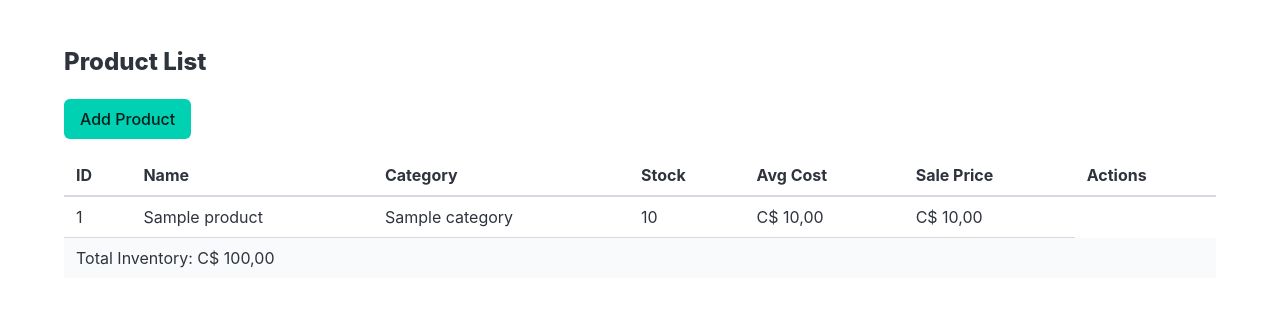
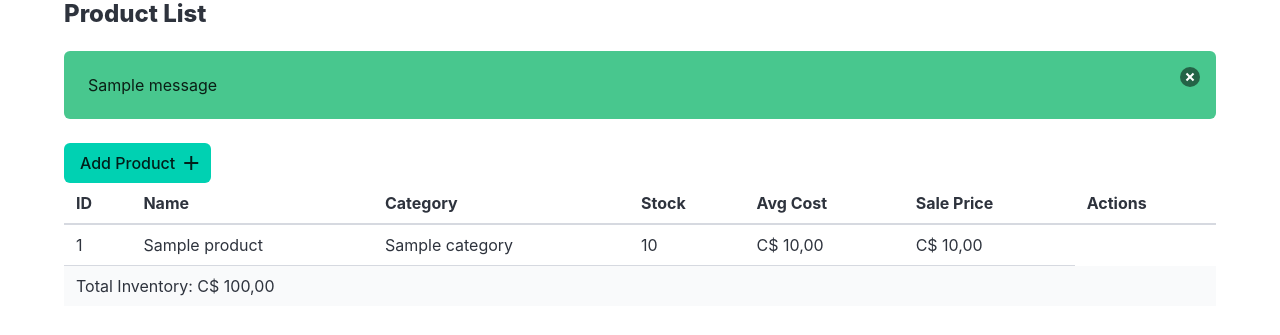
Before and after one commit to DeybisMelendez/mi-stock, a Django app: page / in a window 1280 px wide. Shown: the top 335 px of the page. Run offline with Django 5.2, Linux system fonts and the light colour scheme; tables that the repository leaves empty hold one stand-in row (values such as "Sample post"); one stand-in notice (Sample message) is shown.

Commit message:
agregado html

```diff
--- a/stock/views.py
+++ b/stock/views.py
@@ -1,5 +1,7 @@
-from django.shortcuts import render, redirect, get_object_or_404
+from django.shortcuts import render, redirect
+from django.views.decorators.http import require_http_methods
 from .models import Product, Purchase, Sale
+from django.contrib import messages
 
 # ---------- PRODUCT VIEWS ----------
 
@@ -14,20 +16,20 @@ def product_list(request):
     return render(request, "product_list.html", context)
 
 
+@require_http_methods(["POST"])
 def product_create(request):
-    if request.method == "POST":
-        name = request.POST.get("name")
-        description = request.POST.get("description")
-        category = request.POST.get("category")
-        stock = request.POST.get("stock")
-        price = request.POST.get("price")
-        if name and category and stock and description and price:
-            Product.objects.create(
-                name=name,
-                category=category,
-                stock=stock,
-                description=description,
-                price=price
-            )
-        return redirect("product_list")
-    return render(request, "product_form.html")
+    name = request.POST.get("name")
+    description = request.POST.get("description")
+    category = request.POST.get("category")
+    stock = request.POST.get("stock")
+    price = request.POST.get("price")
+    if name and category and stock and description and price:
+        Product.objects.create(
+            name=name,
+            category=category,
+            stock=stock,
+            description=description,
+            price=price
+        )
+    messages.add_message(request, messages.INFO, "Hello world.")
+    return redirect("product_list")
--- /dev/null
+++ b/templates/includes/create_product.html
@@ -0,0 +1,22 @@
+<div x-data="{isActive : false}">
+    <button @click="isActive = true" class="button is-primary">
+        <span>Add Product</span>
+        <span class="icon">
+            <i class="material-icons">add</i>
+        </span>
+    </button>
+    <div class="modal" :class="isActive ? 'is-active' : ''">
+        <div class="modal-background"></div>
+        <div class="modal-content">
+            <div class="card">
+                <div class="card-content">
+                    <form action="{% url 'product_create' %}" method="post">
+                        {% csrf_token %}
+                        <input type="submit" value="Crear">
+                    </form>
+                </div>
+            </div>
+        </div>
+        <button class="modal-close is-large" aria-label="close" @click="isActive = false"></button>
+    </div>
+</div>
--- /dev/null
+++ b/templates/includes/messages.html
@@ -0,0 +1,8 @@
+{% if messages %}
+    {% for message in messages %}
+        <article class="notification is-{{ message.tags }}" x-data="{show : true}" x-show="show">
+            {{ message }}
+            <button class="delete" aria-label="delete" @click="show=false"></button>
+        </article>
+    {% endfor %}
+{% endif %}
--- a/templates/layout.html
+++ b/templates/layout.html
@@ -8,13 +8,11 @@
     rel="stylesheet"
     href="https://cdn.jsdelivr.net/npm/bulma@1.0.2/css/bulma.min.css"
     >
+    <link rel="stylesheet" href="https://fonts.googleapis.com/icon?family=Material+Icons">
 </head>
 <body>
-    <section class="section">
-        <div class="container">
-            {% block content %}
-            {% endblock %}
-        </div>
-    </section>
+    {% block content %}
+    {% endblock %}
+    <script src="//unpkg.com/alpinejs" defer></script>
 </body>
 </html>
--- a/templates/product_list.html
+++ b/templates/product_list.html
@@ -1,9 +1,11 @@
 {% extends "layout.html" %}
 
 {% block content %}
+<div class="container">
     <h2 class="title is-4">Product List</h2>
+    {% include "includes/messages.html" %}
 
-<a href="{% url 'product_create' %}" class="button is-primary mb-4">Add Product</a>
+    {% include "includes/create_product.html" %}
 
     <table class="table is-fullwidth is-striped">
         <thead>
@@ -33,4 +35,5 @@
             <td colspan="7">Total Inventory: C$ {{total_inventory}}</td>
         </tbody>
     </table>
+</div>
 {% endblock %}
```
Lines whose indentation alone changed are shown as unchanged.
